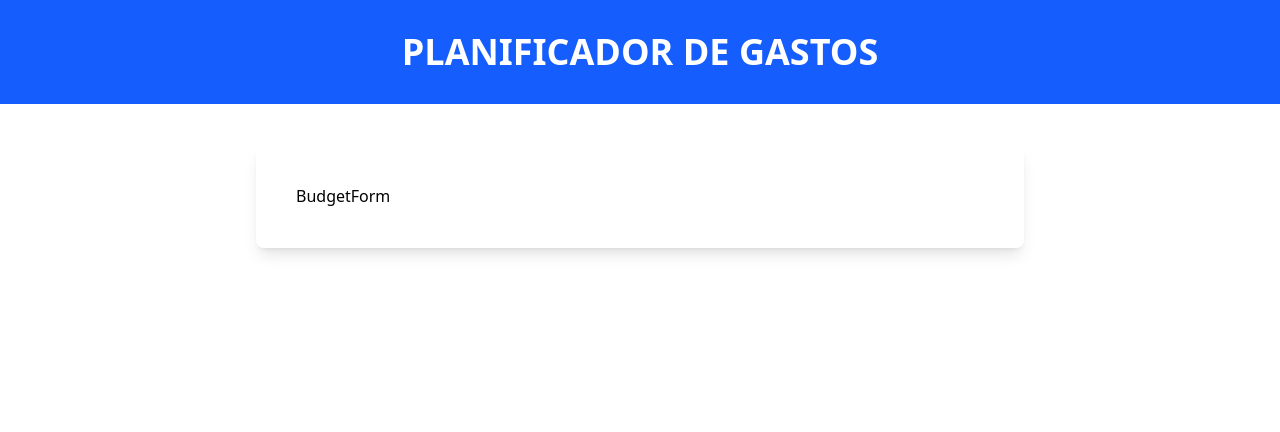
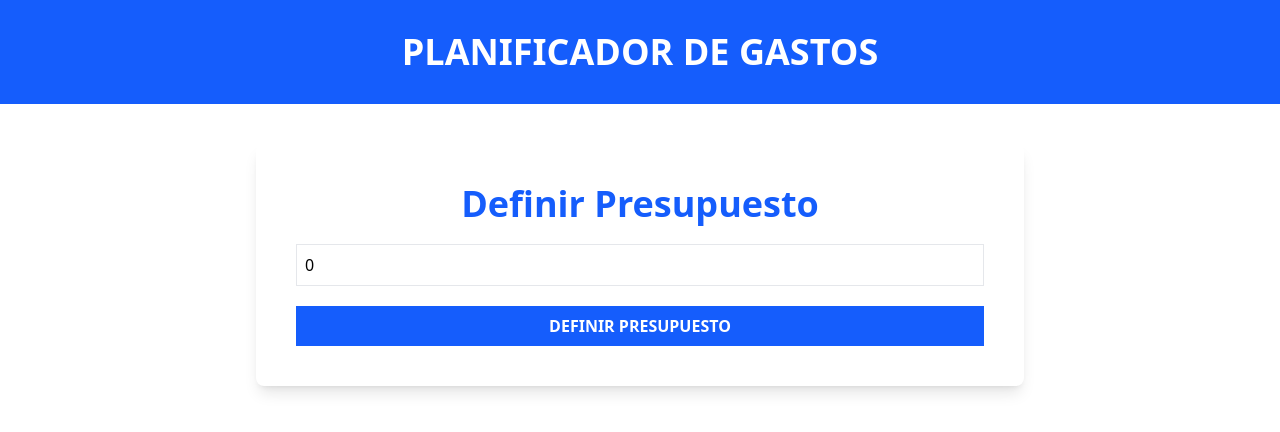
Before and after one commit to jhofrandev/control-gastos-contextapi, a React (Vite) app: page / in a window 1280 px wide. Shown: the top 432 px of the page. Built offline with nearby package versions, Linux system fonts and the light colour scheme.

Commit message:
se agrego el formulario

```diff
--- a/src/components/BudgetForm.tsx
+++ b/src/components/BudgetForm.tsx
@@ -1,3 +1,37 @@
+import { useState, ChangeEvent } from "react";
+
 export default function BudgetForm() {
-  return <div>BudgetForm</div>;
+  const [budget, setBudget] = useState(0);
+
+  const handleChange = (e: ChangeEvent<HTMLInputElement>) => {
+    setBudget(e.target.valueAsNumber);
+  };
+
+  return (
+    <form className="space-y-5">
+      <div className="flex flex-col space-y-5">
+        <label
+          htmlFor="budget"
+          className="text-4xl text-blue-600 font-bold text-center"
+        >
+          Definir Presupuesto
+        </label>
+        <input
+          id="budget"
+          type="number"
+          className="w-full bg-white border border-gray-200 p-2"
+          placeholder="Definir tu presupuesto"
+          name="budget"
+          value={budget}
+          onChange={handleChange}
+        />
+
+        <input
+          type="submit"
+          value="Definir Presupuesto"
+          className="bg-blue-600 hover:bg-blue-700 cursor-pointer w-full p-2 text-white font-black uppercase"
+        />
+      </div>
+    </form>
+  );
 }
```
